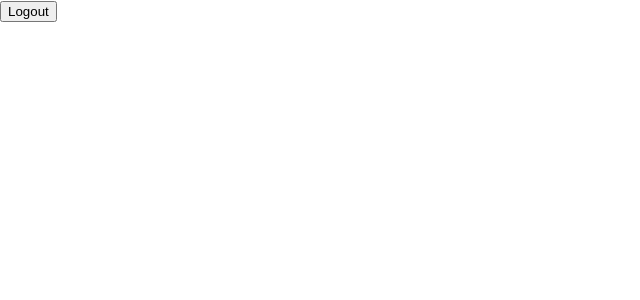
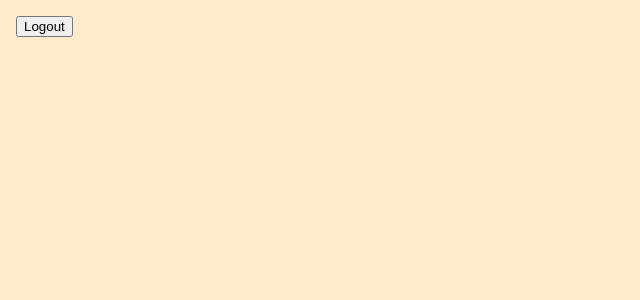
Before and after one commit to isevcik/vocabulary, a React (Create React App) app: page / in a window 1280 px wide. Shown: the top 300 px of the page, without its empty margins (0-640 px from the left). Built offline with nearby package versions, Linux system fonts and the light colour scheme.

Commit message:
styling TranslationItem and TranslationItemList

```diff
--- a/package.json
+++ b/package.json
@@ -23,7 +23,6 @@
     "test": "react-scripts test",
     "eject": "react-scripts eject",
     "deploy": "scp -r build/* hetzner:/var/www/ivansevcik.cz/vocabulary/ && ssh hetzner chown www-data:www-data -R /var/www/ivansevcik.cz/vocabulary"
-
   },
   "eslintConfig": {
     "extends": "react-app"
--- a/public/index.html
+++ b/public/index.html
@@ -10,34 +10,15 @@
       content="Web site created using create-react-app"
     />
     <link rel="apple-touch-icon" href="%PUBLIC_URL%/logo192.png" />
-    <!--
-      manifest.json provides metadata used when your web app is installed on a
-      user's mobile device or desktop. See https://developers.google.com/web/fundamentals/web-app-manifest/
-    -->
+
     <link rel="manifest" href="%PUBLIC_URL%/manifest.json" />
-    <!--
-      Notice the use of %PUBLIC_URL% in the tags above.
-      It will be replaced with the URL of the `public` folder during the build.
-      Only files inside the `public` folder can be referenced from the HTML.
 
-      Unlike "/favicon.ico" or "favicon.ico", "%PUBLIC_URL%/favicon.ico" will
-      work correctly both with client-side routing and a non-root public URL.
-      Learn how to configure a non-root public URL by running `npm run build`.
-    -->
+    <link href="https://fonts.googleapis.com/css2?family=Roboto:wght@400;500&display=swap" rel="stylesheet">
+
     <title>React App</title>
   </head>
   <body>
     <noscript>You need to enable JavaScript to run this app.</noscript>
     <div id="root"></div>
-    <!--
-      This HTML file is a template.
-      If you open it directly in the browser, you will see an empty page.
-
-      You can add webfonts, meta tags, or analytics to this file.
-      The build step will place the bundled scripts into the <body> tag.
-
-      To begin the development, run `npm start` or `yarn start`.
-      To create a production bundle, use `npm run build` or `yarn build`.
-    -->
   </body>
 </html>
--- a/src/App.tsx
+++ b/src/App.tsx
@@ -10,8 +10,8 @@
   const [user, setUser] = useState();
   const [initialized, setInitialized] = useState(false);
 
-  const handleLogin = user => {
-    setUser(user);
+  const handleLogin = fbUser => {
+    setUser(fbUser);
     setInitialized(true);
   }
 
--- /dev/null
+++ b/src/TranslationItem.css
@@ -0,0 +1,14 @@
+.TranslationItem {
+  padding: 8px;
+  border-radius: 4px;
+
+  background: #fff;
+}
+
+.TranslationItem__header {
+
+}
+
+.TranslationItem__header__word {
+  font-weight: var(--font-weight-medium);
+}
--- a/src/TranslationItem.tsx
+++ b/src/TranslationItem.tsx
@@ -1,12 +1,16 @@
 
 import React from 'react';
 import { TranslationResult } from './api/translate';
+import "./TranslationItem.css";
 
 export const TranslationItem: React.FC<{ translationResult: TranslationResult, onAddToFavoriteClick?: () => void }> = (props) => {
   return (
-    <div>
+    <div className="TranslationItem">
       {props.onAddToFavoriteClick && <button onClick={props.onAddToFavoriteClick}>Add to Favorites</button>}
-      {props.translationResult.term} {props.translationResult.pronunciation}
+      <div className="TranslationItem__header">
+        <span className="TranslationItem__header__word">{props.translationResult.term}</span>
+        {props.translationResult.pronunciation}
+      </div>
       <ul>
         {props.translationResult.translations.map((t, i) => <li key={i}>{t.wordClass}: {t.translation}</li>)}
       </ul>
--- /dev/null
+++ b/src/TranslationItemList.css
@@ -0,0 +1,3 @@
+.TranslationItemList .TranslationItem {
+  margin-bottom: 16px;
+}
--- a/src/TranslationItemList.tsx
+++ b/src/TranslationItemList.tsx
@@ -2,10 +2,11 @@
 
 import { TranslationResult } from "./api/translate";
 import { TranslationItem } from "./TranslationItem";
+import "./TranslationItemList.css"
 
 export const TranslationItemList: React.FC<{ items: TranslationResult[] }> = (props) => {
     return (
-        <div>
+        <div className="TranslationItemList">
             {props.items && props.items.map(item => <TranslationItem translationResult={item} key={item.term}></TranslationItem>)}
         </div>
     )
--- a/src/index.css
+++ b/src/index.css
@@ -1,13 +1,28 @@
 body {
   margin: 0;
-  font-family: -apple-system, BlinkMacSystemFont, 'Segoe UI', 'Roboto', 'Oxygen',
-    'Ubuntu', 'Cantarell', 'Fira Sans', 'Droid Sans', 'Helvetica Neue',
-    sans-serif;
+
   -webkit-font-smoothing: antialiased;
   -moz-osx-font-smoothing: grayscale;
+
+  padding: 16px;
 }
 
 code {
   font-family: source-code-pro, Menlo, Monaco, Consolas, 'Courier New',
     monospace;
 }
+
+:root {
+  --color-background: #FFEACA;
+  --color-black-on-white: #282020;
+
+  --font-size-normal: 12px;
+  --font-weight-medium: 500;
+
+  font-family: 'Roboto', sans-serif;
+  font-size: var(--font-size-normal);
+
+
+  background: var(--color-background);
+  color: var(--color-black-on-white);
+}
```
